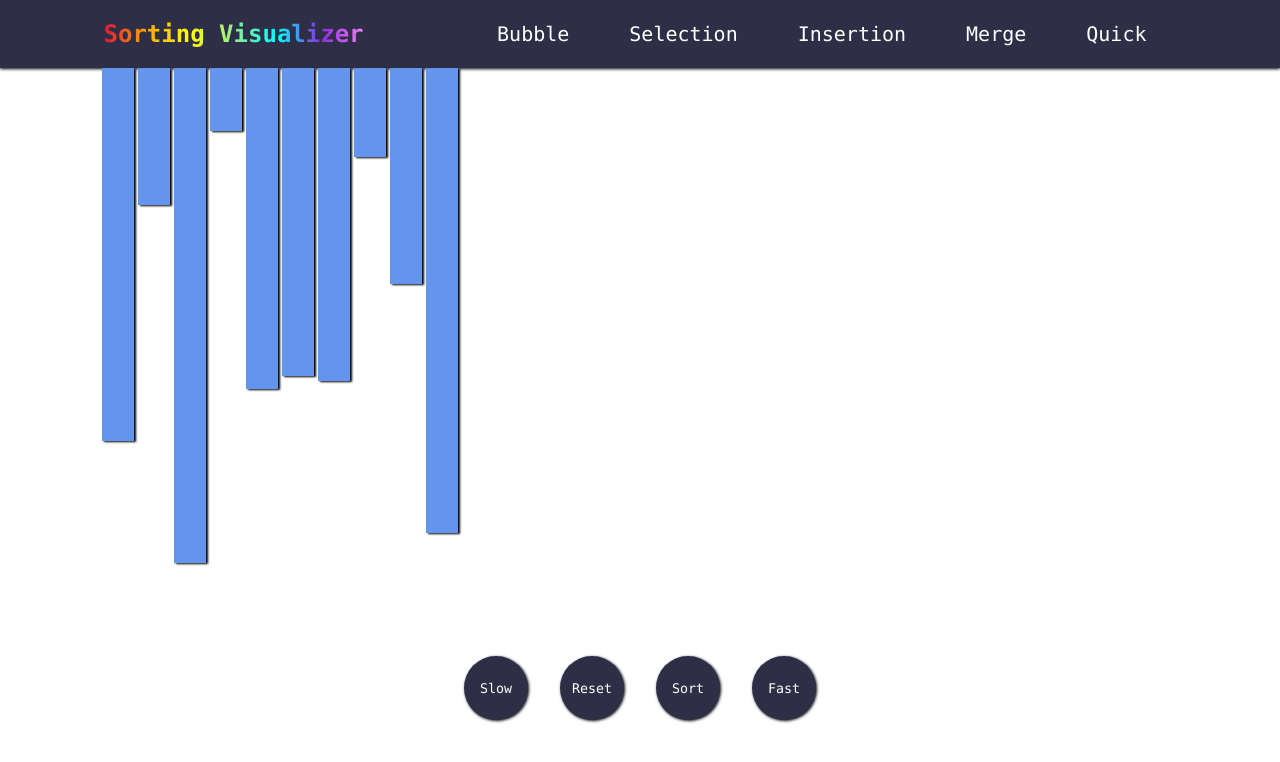
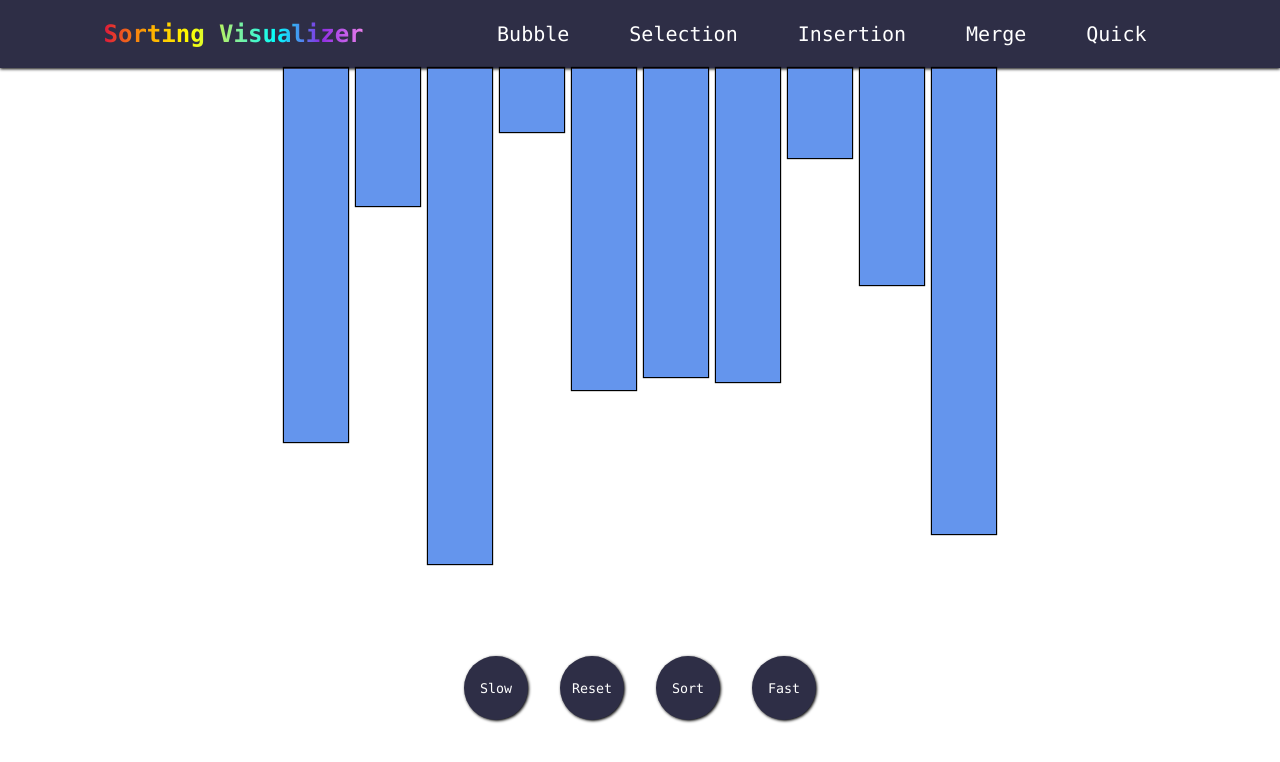
Before and after one commit to justynlao/sorting-visualizer, a React (Create React App) app: page / in a window 1280 px wide. Shown: the top 762 px of the page. Built offline with nearby package versions, Linux system fonts and the light colour scheme.

Commit message:
adjusted array styles to better visualize sort

```diff
--- a/src/components/ArrayBar/ArrayBar.css
+++ b/src/components/ArrayBar/ArrayBar.css
@@ -1,10 +1,11 @@
 .bar {
   background-color: cornflowerblue;
   display: inline-block;
-  width: 2rem;
+  width: 4rem;
   margin: 0 2px;
-  box-shadow: 2px 1px 2px black;
-  transition: height 0.2s ease-in;
+  box-shadow: 0 0 1px 1px black;
+  transition: height 0.1s ease-in;
+  border-top: 1px solid rgb(46, 46, 70);
 }
 
 @media (max-width: 800) {
--- a/src/containers/Array/Array.css
+++ b/src/containers/Array/Array.css
@@ -1,4 +1,5 @@
 .array {
     display: grid;
-    grid-template-columns: repeat(30, 1fr);
+    grid-template-columns: repeat(10, 1fr);
+    grid-gap: 0.25rem;
 }
```
